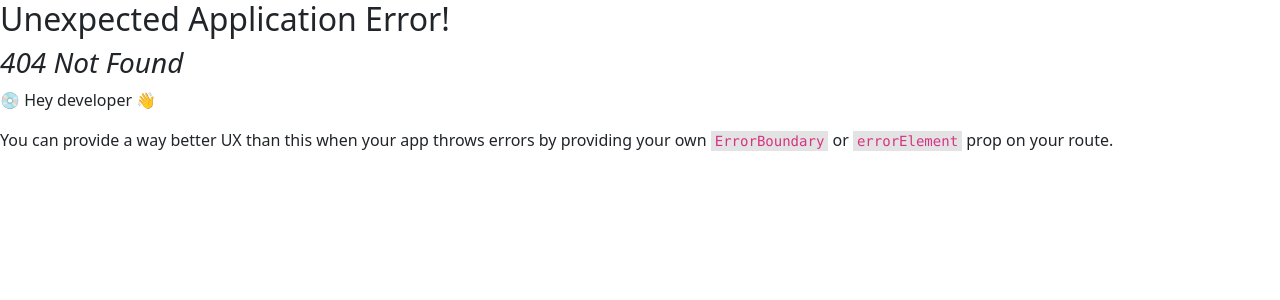
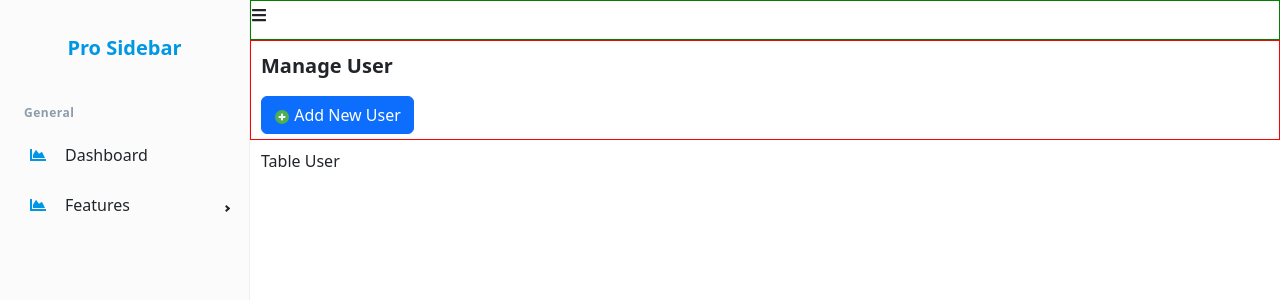
Before and after one commit to NguyenBao02/demo_react_app, a React (Create React App) app: page /admin/manage-user in a window 1280 px wide. Before the commit this address had no page. Shown: the top 300 px of the page. Built offline with nearby package versions, Linux system fonts and the light colour scheme.

Commit message:
create participant api

```diff
--- a/package.json
+++ b/package.json
@@ -6,15 +6,18 @@
     "@testing-library/jest-dom": "5.16.4",
     "@testing-library/react": "13.3.0",
     "@testing-library/user-event": "13.5.0",
+    "axios": "^1.7.4",
     "bootstrap": "^5.3.3",
     "react": "18.2.0",
     "react-bootstrap": "^2.10.4",
     "react-dom": "18.2.0",
     "react-icons": "^5.3.0",
+    "react-paginate": "^8.2.0",
     "react-pro-sidebar": "^1.1.0",
     "react-redux": "8.0.1",
     "react-router-dom": "^6.26.1",
     "react-scripts": "5.0.1",
+    "react-toastify": "^10.0.5",
     "redux": "4.2.0",
     "redux-devtools-extension": "2.13.9",
     "redux-thunk": "2.4.1",
--- a/src/assets/scss/admin.scss
+++ b/src/assets/scss/admin.scss
@@ -46,4 +46,18 @@
             }
         }
     }
+
+    .admin-content {
+        width: 100%;
+
+        .admin-header {
+            height: 40px;
+            border: 1px solid green;
+        }
+
+        .admin-main {
+            height: 100px;
+            border: 1px solid red;
+        }
+    }
 }
--- /dev/null
+++ b/src/assets/scss/manageuser.scss
@@ -0,0 +1,49 @@
+.manage-user-container {
+    padding: 10px;
+
+    .title {
+        font-weight: 600;
+        font-size: 20px;
+    }
+
+    .users-content {
+        .btn-add-new {
+            margin: 15px 0;
+        }
+    }
+}
+
+
+.modal-add-user {
+    .image-preview {
+        height: 150px;
+        border: 1px dashed #ccc;
+        border-radius: 8px;
+        display: flex;
+        justify-content: center;
+        align-items: center;
+
+        span {
+            color: #ccc;
+        }
+
+        img {
+            height: 100%;
+        }
+    }
+
+    .label-upload {
+        display: flex;
+        align-items: center;
+        gap: 6px;
+        background-color: #eeee;
+        width: fit-content;
+        padding: 6px 12px;
+        border-radius: 6px;
+
+        &:hover {
+            cursor: pointer;
+            opacity: 0.6;
+        }
+    }
+}
--- /dev/null
+++ b/src/components/Admin/Content/Modal/modalCreateUser.js
@@ -0,0 +1,112 @@
+import axios from 'axios';
+import { useState } from 'react';
+import Button from 'react-bootstrap/Button';
+import Modal from 'react-bootstrap/Modal';
+import { FcPlus } from 'react-icons/fc';
+
+const ModalCreateUser = (props) => {
+    // const [show, setShow] = useState(false);
+    const { show, setShow } = props;
+    const handleClose = () => {
+        setShow(false);
+        setEmail("");
+        setPassword("");
+        setUsername("");
+        setRole("");
+        setImage("");
+        setPreview("");
+    }
+
+    const [email, setEmail] = useState("");
+    const [password, setPassword] = useState("");
+    const [username, setUsername] = useState("");
+    const [role, setRole] = useState("USER");
+    const [image, setImage] = useState("");
+    const [preview, setPreview] = useState("");
+
+    const handleImage = (e) => {
+        setPreview(URL.createObjectURL(e.target.files[0]));
+        setImage(e.target.files[0]);
+    }
+
+    const handleSubmitCreateUser = async () => {
+        //validate
+
+        //call apis
+        // let data = {
+        //     email: email,
+        //     password: password,
+        //     username: username,
+        //     role: role,
+        //     image: image
+        // }
+
+        const data = new FormData();
+        data.append('email', email);
+        data.append('password', password);
+        data.append('username', username);
+        data.append('role', role);
+        data.append('image', image);
+
+        let res = await axios.post('http://127.0.0.1:8000/api/participant', data);
+        console.log(res);
+    }
+
+    return (
+        <>
+            <Modal backdrop="static" size="lg" show={show} onHide={handleClose} className='modal-add-user'>
+                <Modal.Header closeButton>
+                    <Modal.Title>Add new user</Modal.Title>
+                </Modal.Header>
+                <Modal.Body>
+                    <form className="row g-3">
+                        <div className="col-md-6">
+                            <label className="form-label">Email</label>
+                            <input type="email" className="form-control" value={email} onChange={(e) => setEmail(e.target.value)} />
+                        </div>
+                        <div className="col-md-6">
+                            <label className="form-label">Password</label>
+                            <input type="password" className="form-control" value={password} onChange={(e) => setPassword(e.target.value)} />
+                        </div>
+                        <div className="col-md-6">
+                            <label className="form-label">Username</label>
+                            <input type="text" className="form-control" value={username} onChange={(e) => setUsername(e.target.value)} placeholder="Nguyen Quoc Bao" />
+                        </div>
+                        <div className="col-md-6">
+                            <label className="form-label">Role</label>
+                            <select className="form-select" onChange={(e) => setRole(e.target.value)} value={role}>
+                                <option value="USER">USER</option>
+                                <option value="ADMIN">ADMIN</option>
+                            </select>
+                        </div>
+                        <div className='col-md-12'>
+                            <label className="form-label label-upload" htmlFor='labelUpload'>
+                                <FcPlus /> Upload File Image
+                            </label>
+                            <input type='file' id='labelUpload' hidden onChange={(e) => handleImage(e)} />
+                        </div>
+                        <div className='col-md-12 image-preview'>
+                            {preview
+                                ?
+                                <img src={preview} />
+                                :
+                                <span>No Image</span>
+                            }
+
+                        </div>
+                    </form>
+                </Modal.Body>
+                <Modal.Footer>
+                    <Button variant="secondary" onClick={handleClose}>
+                        Close
+                    </Button>
+                    <Button variant="primary" onClick={() => handleSubmitCreateUser()}>
+                        Save
+                    </Button>
+                </Modal.Footer>
+            </Modal>
+        </>
+    );
+}
+
+export default ModalCreateUser;
--- /dev/null
+++ b/src/components/Admin/Content/dashboard.js
@@ -0,0 +1,9 @@
+const DashBoard = () => {
+    return (
+        <div>
+            This is DashBoard
+        </div>
+    )
+}
+
+export default DashBoard;
--- /dev/null
+++ b/src/components/Admin/Content/manageuser.js
@@ -0,0 +1,27 @@
+import { useState } from "react";
+import ModalCreateUser from "./Modal/modalCreateUser";
+import { FcPlus } from "react-icons/fc";
+import "../../../assets/scss/manageuser.scss"
+
+const ManageUser = () => {
+    const [show, setShow] = useState(false);
+
+    return (
+        <div className="manage-user-container">
+            <div className="title">
+                Manage User
+            </div>
+            <div className="users-content">
+                <div className="btn-add-new">
+                    <button onClick={() => setShow(!show)} className="btn btn-primary"><FcPlus /> Add New User</button>
+                </div>
+                <div className="table-user-container">
+                    Table User
+                    <ModalCreateUser show={show} setShow={setShow} />
+                </div>
+            </div>
+        </div>
+    )
+}
+
+export default ManageUser;
--- a/src/components/Admin/admin.js
+++ b/src/components/Admin/admin.js
@@ -2,6 +2,7 @@ import SideBar from "./sidebar";
 import "../../assets/scss/admin.scss";
 import { FaBars } from "react-icons/fa"
 import { useState } from "react";
+import { Outlet } from "react-router-dom";
 
 
 const Admin = (props) => {
@@ -14,7 +15,12 @@ const Admin = (props) => {
             </div>
 
             <div className="admin-content">
-                <FaBars onClick={() => setCollapsed(!collapsed)} />
+                <div className="admin-header">
+                    <FaBars onClick={() => setCollapsed(!collapsed)} />
+                </div>
+                <div className="admin-main">
+                    <Outlet />
+                </div>
             </div>
         </div>
     )
--- a/src/components/Admin/sidebar.js
+++ b/src/components/Admin/sidebar.js
@@ -1,5 +1,6 @@
 import { FaChartArea } from 'react-icons/fa';
 import { Sidebar, Menu, MenuItem, SubMenu } from 'react-pro-sidebar';
+import { Link } from 'react-router-dom';
 
 const SideBar = (props) => {
     const { collapsed } = props;
@@ -13,17 +14,11 @@ const SideBar = (props) => {
                 <div className='sidebar-content'>
                     <p style={{ opacity: collapsed ? 0 : 0.7 }}>General</p>
                     <Menu>
-                        <SubMenu label="Charts" icon={<FaChartArea />}>
-                            <MenuItem> Pie charts </MenuItem>
-                            <MenuItem> Line charts </MenuItem>
-                        </SubMenu>
-                        <SubMenu label="Charts" icon={<FaChartArea />}>
-                            <MenuItem> Pie charts </MenuItem>
-                            <MenuItem> Line charts </MenuItem>
-                        </SubMenu>
-                        <SubMenu label="Charts" icon={<FaChartArea />}>
-                            <MenuItem> Pie charts </MenuItem>
-                            <MenuItem> Line charts </MenuItem>
+                        <MenuItem component={<Link to="/admin" />} icon={<FaChartArea />}> Dashboard </MenuItem>
+                        <SubMenu label="Features" icon={<FaChartArea />}>
+                            <MenuItem component={<Link to="manage-user" />}> Quản lý Users </MenuItem>
+                            <MenuItem> Quản lý bài Quizz </MenuItem>
+                            <MenuItem> Quản lý Câu Hỏi </MenuItem>
                         </SubMenu>
                     </Menu>
                 </div>
--- a/src/index.js
+++ b/src/index.js
@@ -12,6 +12,8 @@ import {
 import User from './components/User/user';
 import Admin from './components/Admin/admin';
 import HomePage from './components/Home/homepage';
+import DashBoard from './components/Admin/Content/dashboard';
+import ManageUser from './components/Admin/Content/manageuser';
 
 const router = createBrowserRouter([
   {
@@ -31,6 +33,16 @@ const router = createBrowserRouter([
   {
     path: "admin",
     element: <Admin />,
+    children: [
+      {
+        index: true,
+        element: <DashBoard />,
+      },
+      {
+        path: "manage-user",
+        element: <ManageUser />,
+      },
+    ],
   },
 ]);
 
```
Also changed, not shown: 1 other file (tests, documents, lock files or other folders).
